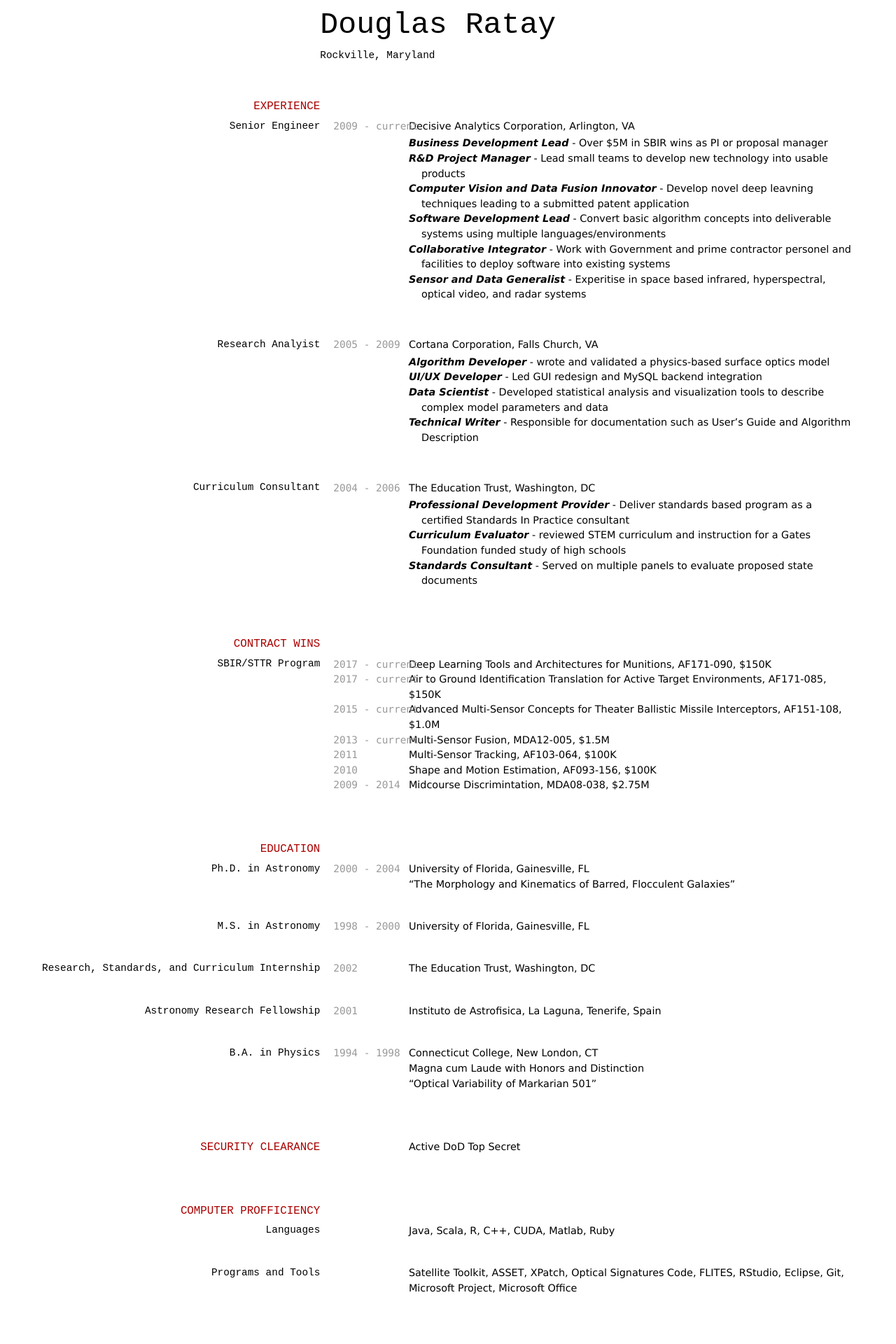
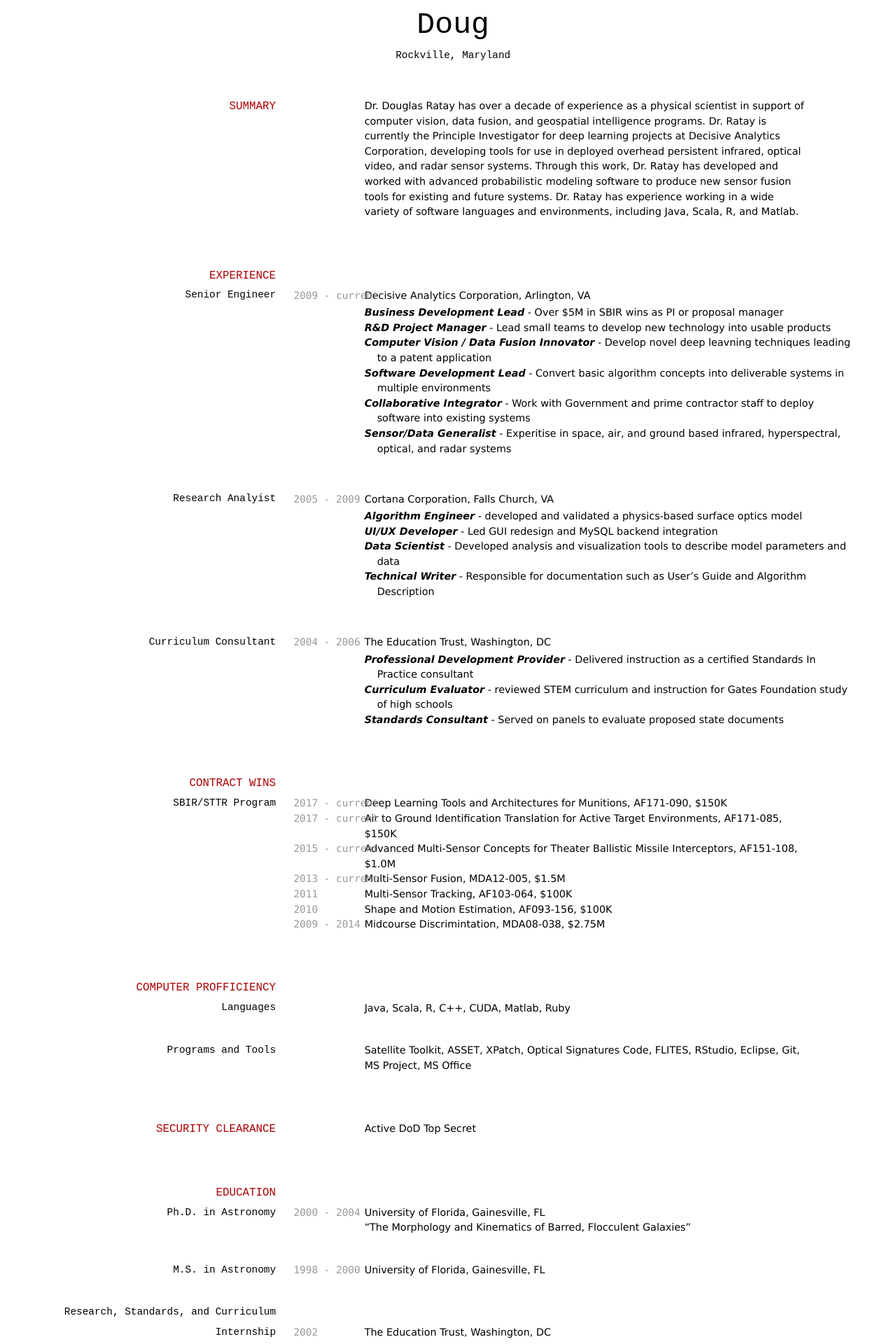
Before and after one commit to fourthfloordoug/fourthfloordoug.github.io, a Jekyll site: the page built from cv/index.md, in a window 1280 px wide. Shown: the top 1920 px of the page at 70% size. Built offline with Jekyll 4.4.1, drawn with Linux system fonts in a browser that asks for light colours; some of the changed text lies outside the part shown.

Commit message:
Update PDF output. Add minor adjustments.

```diff
--- a/css/cv-print.css
+++ b/css/cv-print.css
@@ -53,7 +53,7 @@
 
 body {
 	font: normal normal 400;
-	font-size: 8pt;
+	font-size: 9pt;
 	line-height: 1.35em;
 	/*also written as...  font: normal normal 400 100%/1.5em;*/
 	font-family: Verdana,sans-serif;
@@ -63,31 +63,31 @@
 
 p {
 	position: relative;
-	left: 35%;
+	left: 14%;
 	margin-bottom: 0.2em;
 	margin-right: 0;
-	width: 65%;
+	width: 86%;
 }
 
 code {
 	font: normal normal;
-	font-size: 85%;
+	font-size: 100%;
 	/*line-height: 1em;*/
-	font-family: Menlo,monospace,sans-serif;
-	color: #aaa;
+	font-family: Verdana,sans-serif/*Menlo,monospace,sans-serif*/;
+	color: #000;
 }
 
 p code {
 	position: absolute;
-	left: -20%;
+	left: -15%;
 }
 
 
 ul {
 	position: relative;
-	left: 35%;
-	width: 65%;
-	margin-bottom: 1em;
+	left: 14%;
+	width: 86%;
+	margin-bottom: 0.5em;
 	/*margin-top: -0.5em;*/
 }
 
@@ -115,15 +115,14 @@
 h1,h2,h3,h4 {
 	font-weight: 400;
 	font-family: Cousine,Verdana,sans-serif;
-	width: 65%;
+	width: 100%;
 }
 
 h1 {
-	text-align: left;
+	text-align: center;
 	font-size: 3em;
 	line-height: 1em;
 	position: relative;
-	left: 20%;
 }
 
 h1+p {
@@ -134,27 +133,40 @@
 
 h2 {
 	font-size: 1em;
-	color: #a00;
-	margin-top: 2em;
-	margin-bottom: 1.5em;
+	color: #000;
+	margin-top: 1em;
+	margin-bottom: 1em;
 	position: relative;
 	top: 1.2em;
-	text-align: right;
-	width: 20%;
+	text-align: center;
 }
 
 h2+p {
-	margin-top: 2.5em;
+	margin-top: 1em;
+}
+
+h2::before,
+h2::after {
+    display: inline-block;
+    content: "";
+    border-top: .1rem solid black;
+    width: 4rem;
+    margin: 0 1rem;
+    transform: translateY(-0.3rem);
 }
 
 h3 {
 	font-size: 1em;
 	line-height: 1em;
-	color: #ccc;
+	color: #000;
 	position: relative;
 	top: 1em;
-	text-align: right;
-	width: 20%;
+	text-align: left;
+	left: 1%;
+}
+
+h3+p {
+	margin-top:1.0em
 }
 
 h4 {
@@ -162,8 +174,24 @@
 	line-height: 1em;
 	position: relative;
 	top: 1em;
+	text-align: center;
+}
+
+h5 {
+	font-weight: 400;
+	font-family: Verdana,sans-serif;
+	left: 5%;
+	width: 90%;
+	line-height: 1.35em;
+	position: relative;
 	text-align: left;
-	left: 20%;
+	top: 1.2em;
+	/*margin-left: 5em
+	margin-right: 5em*/
+}
+
+h5+p {
+	margin-top: 1em
 }
 
 a {
@@ -189,8 +217,8 @@
 }
 
 em {
-	font-style: normal;
-	color: #2d4e5e
+	font-weight: bold;
+	/*color: #2d4e5e*/
 }
 
 strong {
--- a/css/cv-screen.css
+++ b/css/cv-screen.css
@@ -63,7 +63,7 @@
 
 p {
 	position: relative;
-	left: 45%;
+	left: 40%;
 	margin-bottom: 0.7em;
 	margin-right: 0;
 	width: 50%;
@@ -79,14 +79,14 @@
 
 p code {
 	position: absolute;
-	left: -17%;
+	left: -16%;
 }
 
 
 ul {
 	position: relative;
-	left: 45%;
-	width: 50%;
+	left: 40%;
+	width: 55%;
 	margin-bottom: 1.5em;
 	margin-top: -0.5em;
 }
@@ -115,15 +115,15 @@
 h1,h2,h3,h4 {
 	font-weight: 400;
 	font-family: Cousine,Verdana,sans-serif;
-	width: 65%;
+	width: 100%;
 }
 
 h1 {
-	text-align: left;
+	text-align: center;
 	font-size: 3em;
 	line-height: 1em;
 	position: relative;
-	left: 35%;
+	/*left: 35%;*/
 }
 
 h1+p {
@@ -139,7 +139,7 @@
 	position: relative;
 	top: 1.4em;
 	text-align: right;
-	width: 35%;
+	width: 30%;
 }
 
 h3 {
@@ -148,7 +148,7 @@
 	position: relative;
 	top: 1.7em;
 	text-align: right;
-	width: 35%;
+	width: 30%;
 }
 
 h4 {
@@ -156,9 +156,26 @@
 	line-height: 1em;
 	position: relative;
 	top: 1em;
-	text-align: left;
-	left: 35%;
+	text-align: center;
+	/*left: 35%;*/
 }
+
+h5 {
+	font: normal normal 400;
+	font-size: 100%;
+	line-height: 1.5em;
+	/*also written as...  font: normal normal 400 100%/1.5em;*/
+	font-family: Verdana,sans-serif;
+	/*margin-top: 1em;
+	margin-left: 1em;*/
+	position: relative;
+	left: 40%;
+	/*margin-bottom: 0.7em;
+	margin-right: 0;*/
+	width: 50%;
+}
+
+
 
 a {
 	color: inherit;
--- a/cv/index.md
+++ b/cv/index.md
@@ -1,10 +1,13 @@
 ---
 layout: cv
-title: Doug Ratay
+title: Doug
 ---
 
-# Douglas Ratay
+# Doug
 #### Rockville, Maryland
+
+## SUMMARY
+##### Dr. Douglas Ratay has over a decade of experience as a physical scientist in support of computer vision, data fusion, and geospatial intelligence programs.  Dr. Ratay is currently the Principle Investigator for deep learning projects at Decisive Analytics Corporation, developing tools for use in deployed overhead persistent infrared, optical video, and radar sensor systems.  Through this work, Dr. Ratay has developed and worked with advanced probabilistic modeling software to produce new sensor fusion tools for existing and future systems.  Dr. Ratay has experience working in a wide variety of software languages and environments, including Java, Scala, R, and Matlab.
 
 ## EXPERIENCE
 ### Senior Engineer
@@ -12,25 +15,25 @@
 Decisive Analytics Corporation, Arlington, VA
 * *Business Development Lead* - Over $5M in SBIR wins as PI or proposal manager
 * *R&D Project Manager* - Lead small teams to develop new technology into usable products
-* *Computer Vision and Data Fusion Innovator* - Develop novel deep leavning techniques leading to a submitted patent application
-* *Software Development Lead* - Convert basic algorithm concepts into deliverable systems using multiple languages/environments
-* *Collaborative Integrator* - Work with Government and prime contractor personel and facilities to deploy software into existing systems
-* *Sensor and Data Generalist* - Experitise in space based infrared, hyperspectral, optical video, and radar systems
+* *Computer Vision / Data Fusion Innovator* - Develop novel deep leavning techniques leading to a patent application
+* *Software Development Lead* - Convert basic algorithm concepts into deliverable systems in multiple environments
+* *Collaborative Integrator* - Work with Government and prime contractor staff to deploy software into existing systems
+* *Sensor/Data Generalist* - Experitise in space, air, and ground based infrared, hyperspectral, optical, and radar systems
 
 ### Research Analyist
 `2005 - 2009`
 Cortana Corporation, Falls Church, VA
-* *Algorithm Developer* - wrote and validated a physics-based surface optics model
+* *Algorithm Engineer* - developed and validated a physics-based surface optics model
 * *UI/UX Developer* - Led GUI redesign and MySQL backend integration
-* *Data Scientist* - Developed statistical analysis and visualization tools to describe complex model parameters and data
+* *Data Scientist* - Developed analysis and visualization tools to describe model parameters and data
 * *Technical Writer* - Responsible for documentation such as User’s Guide and Algorithm Description
 
 ### Curriculum Consultant
 `2004 - 2006`
 The Education Trust, Washington, DC
-* *Professional Development Provider* - Deliver standards based program as a certified Standards In Practice consultant
-* *Curriculum Evaluator* - reviewed STEM curriculum and instruction for a Gates Foundation funded study of high schools
-* *Standards Consultant* - Served on multiple panels to evaluate proposed state documents
+* *Professional Development Provider* - Delivered instruction as a certified Standards In Practice consultant
+* *Curriculum Evaluator* - reviewed STEM curriculum and instruction for Gates Foundation study of high schools
+* *Standards Consultant* - Served on panels to evaluate proposed state documents
 
 ## CONTRACT WINS
 ### SBIR/STTR Program
@@ -48,6 +51,18 @@
 Shape and Motion Estimation, AF093-156, $100K <br>
 `2009 - 2014`
 Midcourse Discrimintation, MDA08-038, $2.75M <br>
+
+## COMPUTER PROFFICIENCY
+### Languages
+Java, Scala, R, C++, CUDA, Matlab, Ruby <br>
+
+### Programs and Tools
+Satellite Toolkit, ASSET, XPatch, Optical Signatures Code, FLITES, RStudio, Eclipse, Git, MS Project, MS Office <br>
+
+## SECURITY CLEARANCE
+Active DoD Top Secret
+
+<div style="page-break-after: always;"></div>
 
 ## EDUCATION
 ### Ph.D. in Astronomy
@@ -72,16 +87,6 @@
 Connecticut College, New London, CT <br>
 Magna cum Laude with Honors and Distinction <br>
 "Optical Variability of Markarian 501"
-
-## SECURITY CLEARANCE
-Active DoD Top Secret
-
-## COMPUTER PROFFICIENCY
-### Languages
-Java, Scala, R, C++, CUDA, Matlab, Ruby <br>
-
-### Programs and Tools
-Satellite Toolkit, ASSET, XPatch, Optical Signatures Code, FLITES, RStudio, Eclipse, Git, Microsoft Project, Microsoft Office <br>
 
 ## COMMUNITY SERVICE
 ### Treasurer
```
Also changed, not shown: other parts of cv/index.md (+1 -1 lines).
